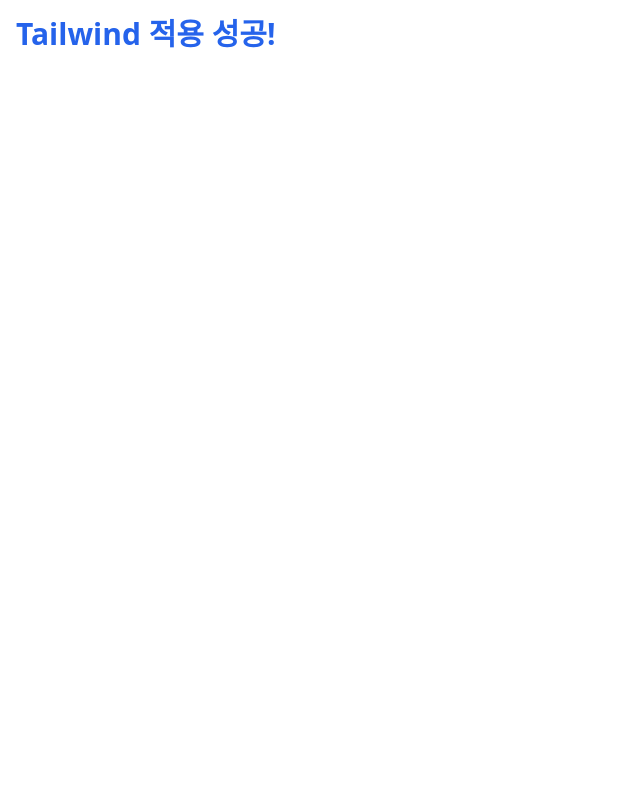
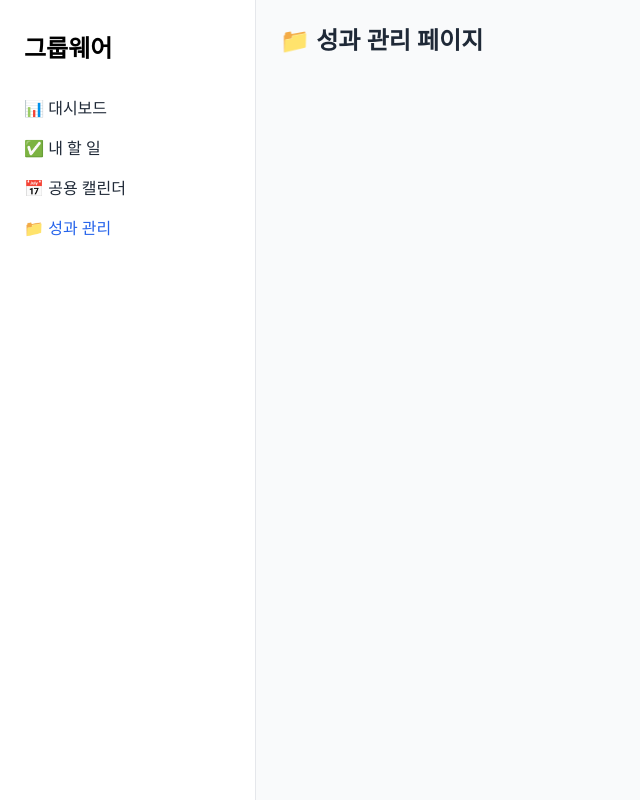
Before and after one commit to dev-jieun-lee/todo, a React (Vite) app in the folder frontend/: page /kpi/my in a window 1280 px wide. Shown: the whole page, without its empty margins (0-640 px from the left). Built offline with nearby package versions, Linux system fonts and the light colour scheme.

Commit message:
기본레이아웃구성

```diff
--- a/frontend/src/App.tsx
+++ b/frontend/src/App.tsx
@@ -1,39 +1,15 @@
-import "./index.css";
+import { BrowserRouter } from "react-router-dom";
+import MainLayout from "./layouts/MainLayout";
+import AppRoutes from "./routes/AppRoutes";
+
 function App() {
   return (
-    <div className="text-3xl font-bold text-blue-600 p-4">
-      Tailwind 적용 성공!
-    </div>
+    <BrowserRouter>
+      <MainLayout>
+        <AppRoutes />
+      </MainLayout>
+    </BrowserRouter>
   );
 }
 
-// function App() {
-//   const [count, setCount] = useState(0)
-
-//   return (
-//     <>
-//       <div>
-//         <a href="https://vite.dev" target="_blank">
-//           <img src={viteLogo} className="logo" alt="Vite logo" />
-//         </a>
-//         <a href="https://react.dev" target="_blank">
-//           <img src={reactLogo} className="logo react" alt="React logo" />
-//         </a>
-//       </div>
-//       <h1>Vite + React</h1>
-//       <div className="card">
-//         <button onClick={() => setCount((count) => count + 1)}>
-//           count is {count}
-//         </button>
-//         <p>
-//           Edit <code>src/App.tsx</code> and save to test HMR
-//         </p>
-//       </div>
-//       <p className="read-the-docs">
-//         Click on the Vite and React logos to learn more
-//       </p>
-//     </>
-//   )
-// }
-
 export default App;
--- /dev/null
+++ b/frontend/src/components/Sidebar.tsx
@@ -0,0 +1,35 @@
+import { Link, useLocation } from "react-router-dom";
+
+const menuItems = [
+  { path: "/dashboard", label: "📊 대시보드" },
+  { path: "/todo/my", label: "✅ 내 할 일" },
+  { path: "/calendar", label: "📅 공용 캘린더" },
+  { path: "/kpi/my", label: "📁 성과 관리" },
+];
+
+const Sidebar = () => {
+  const location = useLocation();
+
+  return (
+    <aside className="w-64 bg-white h-screen border-r px-6 py-8 shadow-sm">
+      <h1 className="text-2xl font-bold mb-8">그룹웨어</h1>
+      <nav className="flex flex-col gap-4">
+        {menuItems.map((item) => (
+          <Link
+            key={item.path}
+            to={item.path}
+            className={`text-base font-medium hover:text-blue-600 ${
+              location.pathname.startsWith(item.path)
+                ? "text-blue-600"
+                : "text-gray-800"
+            }`}
+          >
+            {item.label}
+          </Link>
+        ))}
+      </nav>
+    </aside>
+  );
+};
+
+export default Sidebar;
--- /dev/null
+++ b/frontend/src/layouts/MainLayout.tsx
@@ -0,0 +1,12 @@
+import Sidebar from "../components/Sidebar";
+
+const MainLayout = ({ children }: { children: React.ReactNode }) => {
+  return (
+    <div className="flex h-screen overflow-hidden">
+      <Sidebar />
+      <main className="flex-1 overflow-y-auto p-6 bg-gray-50">{children}</main>
+    </div>
+  );
+};
+
+export default MainLayout;
--- /dev/null
+++ b/frontend/src/pages/Calendar/index.tsx
@@ -0,0 +1,9 @@
+const Calendar = () => {
+  return (
+    <div className="text-2xl font-bold text-gray-800">
+      📅 공용 캘린더 페이지
+    </div>
+  );
+};
+
+export default Calendar;
--- /dev/null
+++ b/frontend/src/pages/Dashboard/index.tsx
@@ -0,0 +1,7 @@
+const Dashboard = () => {
+  return (
+    <div className="text-2xl font-bold text-gray-800">📊 대시보드 페이지</div>
+  );
+};
+
+export default Dashboard;
--- /dev/null
+++ b/frontend/src/pages/KPI/index.tsx
@@ -0,0 +1,7 @@
+const KPI = () => {
+  return (
+    <div className="text-2xl font-bold text-gray-800">📁 성과 관리 페이지</div>
+  );
+};
+
+export default KPI;
--- /dev/null
+++ b/frontend/src/pages/Todo/index.tsx
@@ -0,0 +1,7 @@
+const Todo = () => {
+  return (
+    <div className="text-2xl font-bold text-gray-800">✅ 내 할 일 페이지</div>
+  );
+};
+
+export default Todo;
--- /dev/null
+++ b/frontend/src/routes/AppRoutes.tsx
@@ -0,0 +1,19 @@
+import { Routes, Route } from "react-router-dom";
+import Dashboard from "../pages/Dashboard";
+import Todo from "../pages/Todo";
+import Calendar from "../pages/Calendar";
+import KPI from "../pages/KPI";
+
+const AppRoutes = () => {
+  return (
+    <Routes>
+      <Route path="/dashboard" element={<Dashboard />} />
+      <Route path="/todo/my" element={<Todo />} />
+      <Route path="/calendar" element={<Calendar />} />
+      <Route path="/kpi/my" element={<KPI />} />
+      <Route path="*" element={<Dashboard />} />
+    </Routes>
+  );
+};
+
+export default AppRoutes;
```
Also changed, not shown: frontend/src/pages/Todo/TodoItem.tsx (added), frontend/src/types/todo.ts (added), frontend/src/utils/storage.ts (added).
